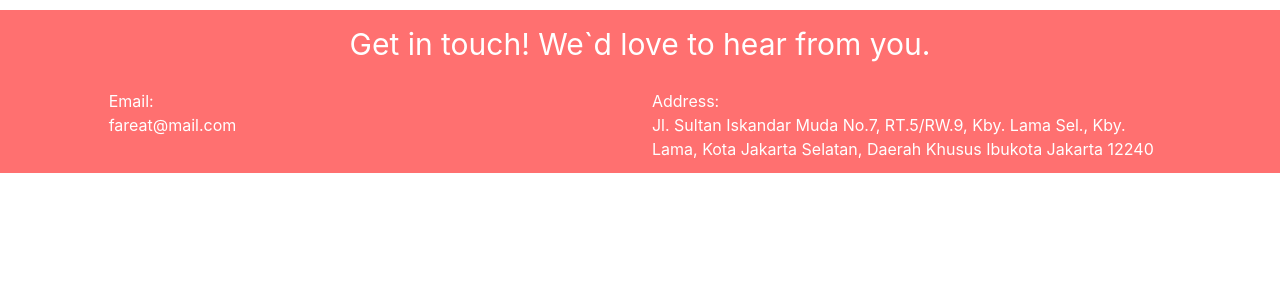
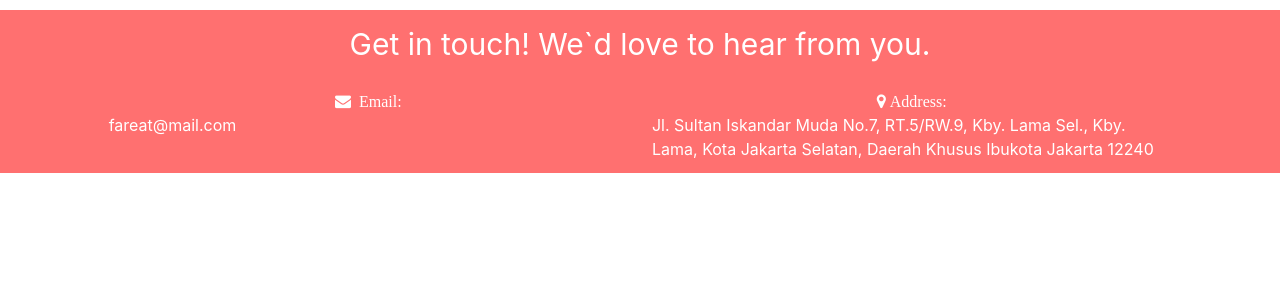
Before and after one commit to Facelytic/fareat, a React (Create React App) app in the folder client/: page / in a window 1280 px wide. Shown: the top 300 px of the page. Built offline with nearby package versions, Linux system fonts and the light colour scheme.

Commit message:
footer updated

```diff
--- a/client/src/App.css
+++ b/client/src/App.css
@@ -59,6 +59,8 @@
 
 footer {
   background-color: #ff7070;
+  width: 100%;
+  height: 100%;
 }
 
 .columns > .column > h3 {
--- a/client/src/components/Footer.js
+++ b/client/src/components/Footer.js
@@ -6,14 +6,13 @@ const Footer = () => {
       <div className="columns">
         <div className="column is-12">
           <p className="getintouch">Get in touch! We`d love to hear from you.</p>
-
           <div className="columns">
             <div className="column is-5 is-offset-1">
-              <h3>Email: </h3>
+              <h3 className="fa fa-envelope"> &nbsp;Email: </h3>
               <p>fareat@mail.com</p>
             </div>
             <div className="column is-5">
-              <h3>Address: </h3>
+              <h3 className="fa fa-map-marker">&nbsp;Address: </h3>
               <p>Jl. Sultan Iskandar Muda No.7, RT.5/RW.9, Kby. Lama Sel., Kby. Lama, Kota Jakarta Selatan, Daerah Khusus Ibukota Jakarta 12240</p>
             </div>
           </div>
```
